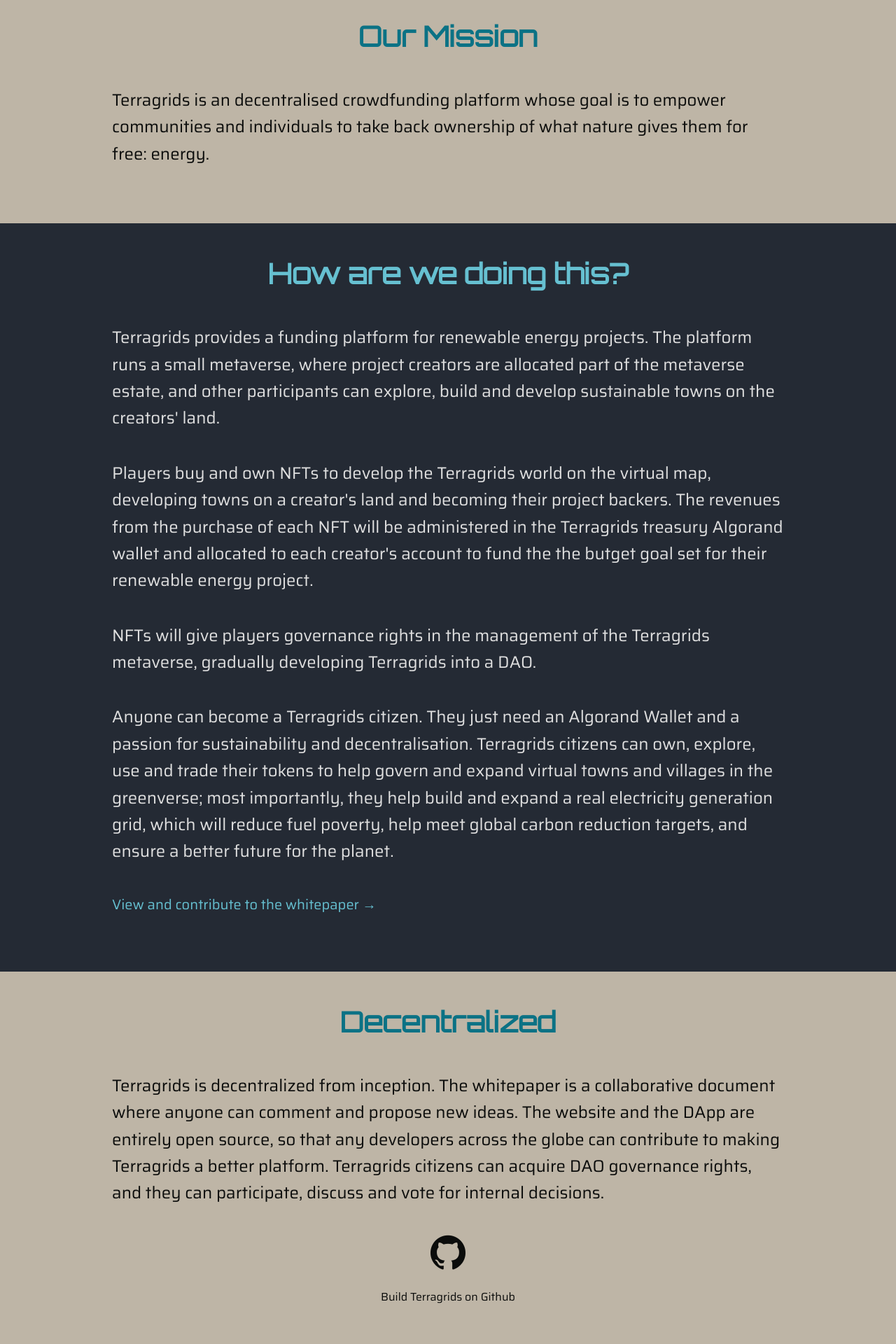
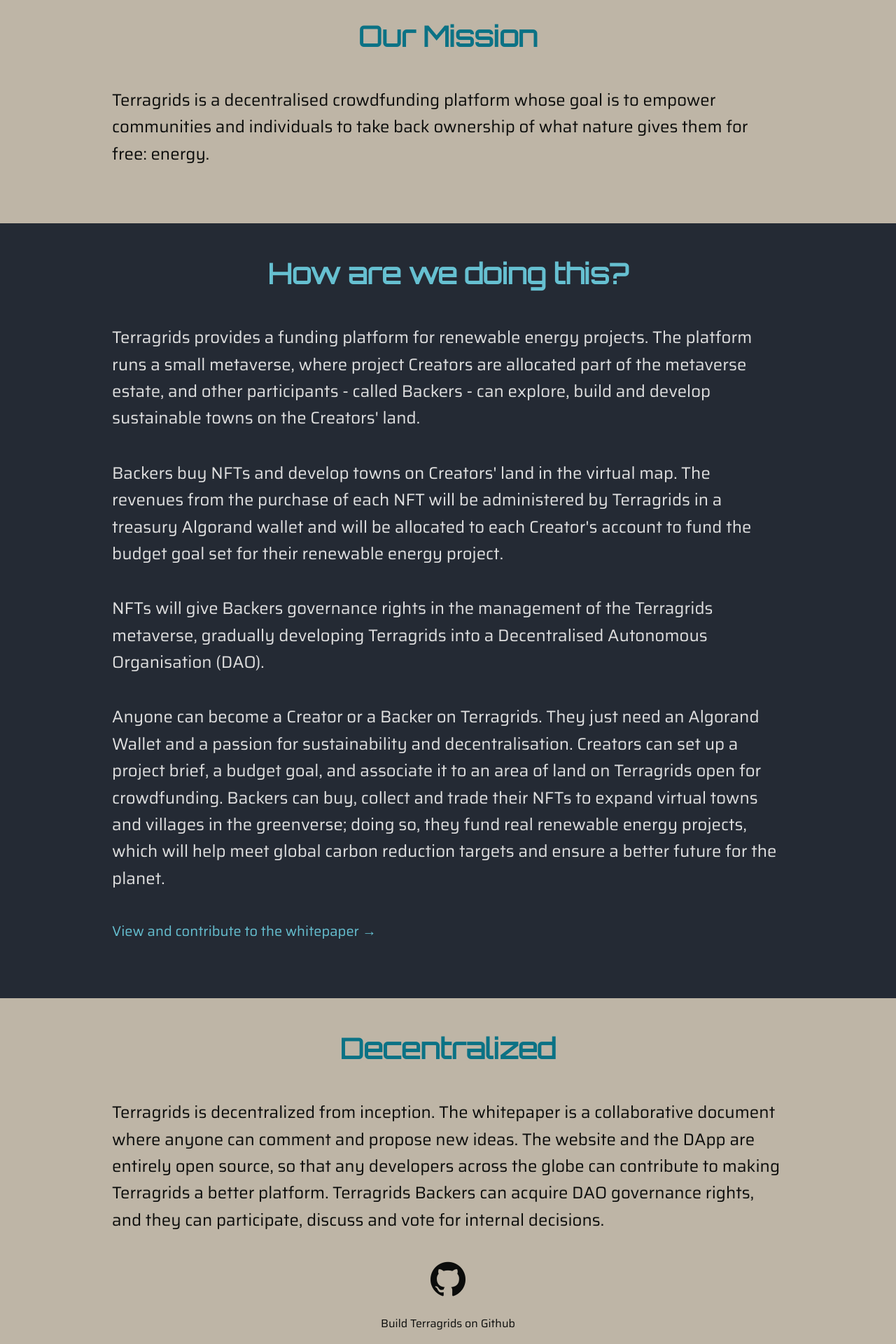
Before and after one commit to terragrids/website, a Next.js app: page / in a window 1280 px wide. Shown: the part 620-2540 px from the top of the page at 70% size. Built offline with nearby package versions, Linux system fonts and the light colour scheme.

Commit message:
Update content

```diff
--- a/strings/en.js
+++ b/strings/en.js
@@ -8,14 +8,14 @@ export const strings = {
     contributeToWhitePaper: 'View and contribute to the whitepaper',
     current: 'Current',
     decentralized: 'Decentralized',
-    decentralizedContent: 'Terragrids is decentralized from inception. The whitepaper is a collaborative document where anyone can comment and propose new ideas. The website and the DApp are entirely open source, so that any developers across the globe can contribute to making Terragrids a better platform. Terragrids citizens can acquire DAO governance rights, and they can participate, discuss and vote for internal decisions.',
+    decentralizedContent: 'Terragrids is decentralized from inception. The whitepaper is a collaborative document where anyone can comment and propose new ideas. The website and the DApp are entirely open source, so that any developers across the globe can contribute to making Terragrids a better platform. Terragrids Backers can acquire DAO governance rights, and they can participate, discuss and vote for internal decisions.',
     draftTokenomics: 'First draft of tokenomics for the DAO',
     electron: 'Electron',
     founderDesign: 'Founder & Design Lead',
     founderTech: 'Founder & Tech Lead',
-    governance: 'Governance & Partnerships',
-    governanceContent1: 'Terragrids is building a new concept for funding renewable energy projects at scale. Rather than relying on single individuals to foot the bill, Terragrids seeks to spread the financial investment across the globe. The Terragrids platform provides an online gamified experience for users (i.e. citizens) to invest as little as $10 to buy Non-Fungible Tokens on the energy-efficient Algorand blockchain and build their sustainable towns and communities in the metaverse. Revenues from the sales are placed in a Terragrids treasury Algo crypto-wallet, that everyone can see. A small part of this money is used to sustain the business, while most of the revenue is used to fund creator\'s renewable energy projects.',
-    governanceContent2: 'Terragrids is being set up as a Decentralised Autonomous Organisation (DAO). Citizens holding at least one NFT can be part of the DAO governing body, monitoring and contributing to its operations. They can also see in detail how their purchase of NFTs in the metaverse directly financed real assets on the ground, thanks to a project tracker also built on the Agorand blockchain.',
+    governance: 'Governance',
+    governanceContent1: 'Terragrids is building a new concept for funding renewable energy projects at scale. Rather than relying on single individuals to foot the bill, Terragrids seeks to spread the financial investment across the globe. The Terragrids platform provides an online gamified experience for Backers to invest as little as $10 to buy Non-Fungible Tokens on the energy-efficient Algorand blockchain and build their sustainable towns and communities in the metaverse. Revenues from the sales are placed in a Terragrids treasury Algo crypto-wallet, that everyone can see. A small part of this money is used to sustain the business, while most of the revenue is used to fund Creators\' renewable energy projects.',
+    governanceContent2: 'Terragrids is being set up as a Decentralised Autonomous Organisation (DAO). Backers holding at least one NFT can be part of the DAO governing body, monitoring and contributing to its operations. They can also see in detail how their purchase of NFTs in the metaverse directly financed real assets on the ground, thanks to a project tracker also built on the Agorand blockchain.',
     governanceDefined: 'DAO governance defined',
     grid: 'Grid',
     howAreWeDoingThis: 'How are we doing this?',
@@ -53,11 +53,11 @@ export const strings = {
     webAppV3: 'Web app + dapp to include full creator\'s project tracker, DAO governance tools, internal secondary marketplace for NFTs',
     website1_0: 'Website 1.0',
     website2_0: 'Website 2.0',
-    whatIsTerragrids1: 'Terragrids is an decentralised crowdfunding platform whose goal is to empower communities and individuals to take back ownership of what nature gives them for free: energy.',
-    whatIsTerragrids2: 'Terragrids provides a funding platform for renewable energy projects. The platform runs a small metaverse, where project creators are allocated part of the metaverse estate, and other participants can explore, build and develop sustainable towns on the creators\' land.',
-    whatIsTerragrids3: 'Players buy and own NFTs to develop the Terragrids world on the virtual map, developing towns on a creator\'s land and becoming their project backers. The revenues from the purchase of each NFT will be administered in the Terragrids treasury Algorand wallet and allocated to each creator\'s account to fund the the butget goal set for their renewable energy project.',
-    whatIsTerragrids4: 'NFTs will give players governance rights in the management of the Terragrids metaverse, gradually developing Terragrids into a DAO.',
-    whatIsTerragrids5: 'Anyone can become a Terragrids citizen. They just need an Algorand Wallet and a passion for sustainability and decentralisation. Terragrids citizens can own, explore, use and trade their tokens to help govern and expand virtual towns and villages in the greenverse; most importantly, they help build and expand a real electricity generation grid, which will reduce fuel poverty, help meet global carbon reduction targets, and ensure a better future for the planet.',
+    whatIsTerragrids1: 'Terragrids is a decentralised crowdfunding platform whose goal is to empower communities and individuals to take back ownership of what nature gives them for free: energy.',
+    whatIsTerragrids2: 'Terragrids provides a funding platform for renewable energy projects. The platform runs a small metaverse, where project Creators are allocated part of the metaverse estate, and other participants - called Backers - can explore, build and develop sustainable towns on the Creators\' land.',
+    whatIsTerragrids3: 'Backers buy NFTs and develop towns on Creators\' land in the virtual map. The revenues from the purchase of each NFT will be administered by Terragrids in a treasury Algorand wallet and will be allocated to each Creator\'s account to fund the budget goal set for their renewable energy project.',
+    whatIsTerragrids4: 'NFTs will give Backers governance rights in the management of the Terragrids metaverse, gradually developing Terragrids into a Decentralised Autonomous Organisation (DAO).',
+    whatIsTerragrids5: 'Anyone can become a Creator or a Backer on Terragrids. They just need an Algorand Wallet and a passion for sustainability and decentralisation. Creators can set up a project brief, a budget goal, and associate it to an area of land on Terragrids open for crowdfunding. Backers can buy, collect and trade their NFTs to expand virtual towns and villages in the greenverse; doing so, they fund real renewable energy projects, which will help meet global carbon reduction targets and ensure a better future for the planet.',
     whitepaper: 'Whitepaper',
     wire: 'Wire'
 }
```
